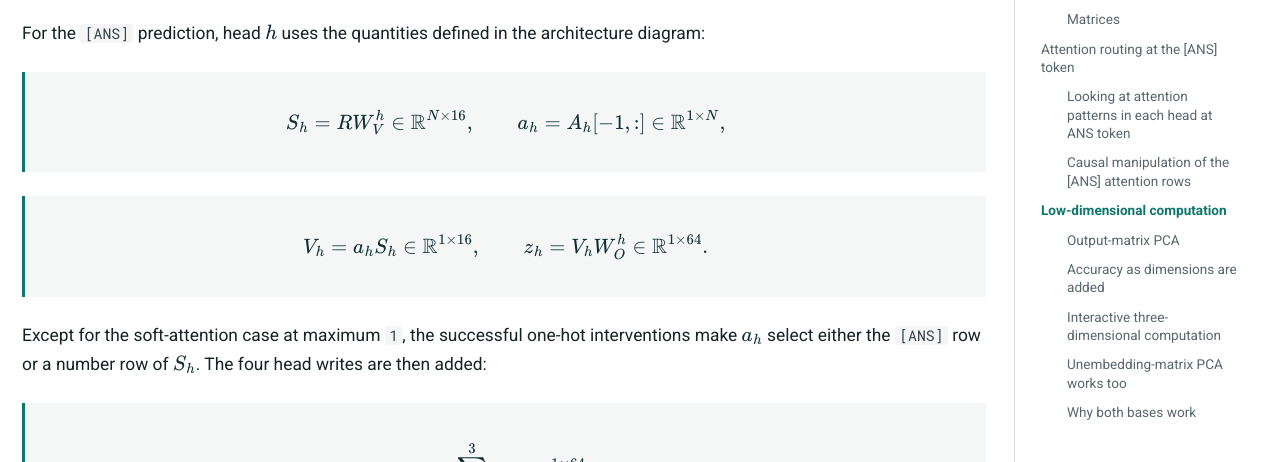
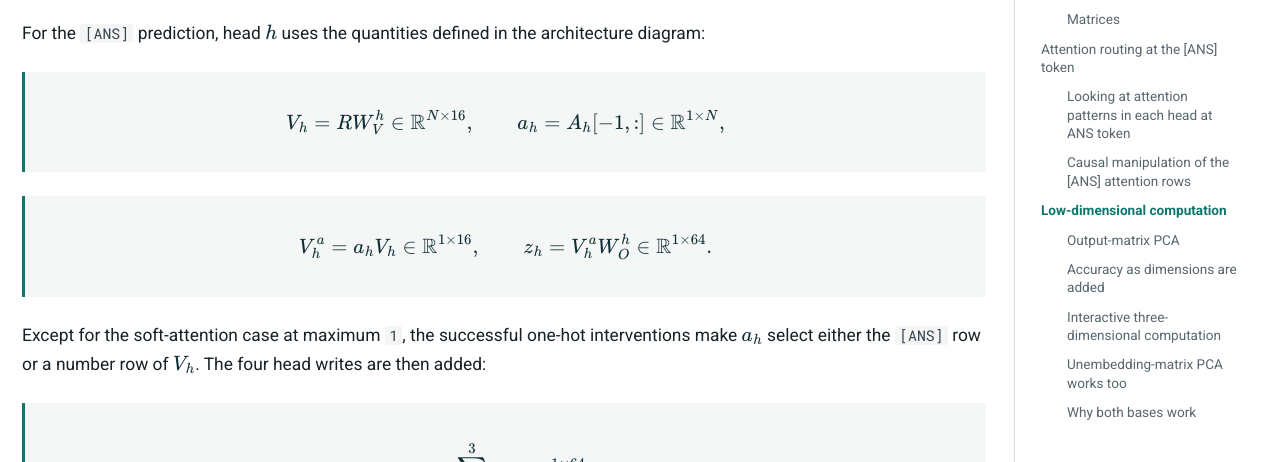
Before and after one commit to rakaar/april-2026-max-of-list-mech-interp, an MkDocs documentation site: the page built from docs/main-results.md, in a window 1280 px wide and 1400 px high, scrolled down 5480 px. Shown: the part 150-612 px from the top of the window. Built offline with MkDocs 1.6.1 and Material for MkDocs 9.7.7, drawn with Linux system fonts in a browser that asks for light colours; some of the changed text lies outside the part shown.

Commit message:
Distinguish values from attention-weighted values

```diff
--- a/docs/javascripts/main-results.js
+++ b/docs/javascripts/main-results.js
@@ -86,8 +86,8 @@
                 <small>W<sub>K</sub><sup>h</sup>: 64 &times; 16</small>
               </div>
               <div>
-                <b>Value sources</b>
-                <span>S<sub>h</sub> = R W<sub>V</sub><sup>h</sup></span>
+                <b>Value vectors</b>
+                <span>V<sub>h</sub> = R W<sub>V</sub><sup>h</sup></span>
                 <small>W<sub>V</sub><sup>h</sup>: 64 &times; 16</small>
               </div>
             </div>
@@ -106,14 +106,14 @@
               </div>
               <span class="architecture-down-arrow" aria-hidden="true">&#8594;</span>
               <div class="architecture-head-step">
-                <span class="architecture-step-label">Weighted value vector</span>
-                <strong>V<sub>h</sub> = a<sub>h</sub>S<sub>h</sub></strong>
+                <span class="architecture-step-label">Attention-weighted value</span>
+                <strong>V<sub>h</sub><sup>a</sup> = a<sub>h</sub>V<sub>h</sub></strong>
                 <small>1 &times; 16</small>
               </div>
               <span class="architecture-down-arrow" aria-hidden="true">&#8594;</span>
               <div class="architecture-head-step architecture-head-output">
                 <span class="architecture-step-label">Residual-stream write</span>
-                <strong>z<sub>h</sub> = V<sub>h</sub>W<sub>O</sub><sup>h</sup></strong>
+                <strong>z<sub>h</sub> = V<sub>h</sub><sup>a</sup>W<sub>O</sub><sup>h</sup></strong>
                 <small>W<sub>O</sub><sup>h</sup>: 16 &times; 64 &nbsp;&rarr;&nbsp; z<sub>h</sub>: 1 &times; 64</small>
               </div>
             </div>
--- a/docs/main-results.md
+++ b/docs/main-results.md
@@ -111,7 +111,7 @@ Below, each row is the resulting $a_h \in \mathbb{R}^{1 \times N}$.
 As the maximum number increases, more heads are recruited. The all-head
 `[ANS]`-self pattern acts as a baseline that decodes as `0`. A recruited head
 changes $a_h$ from `[ANS]` to the maximum-number token, thereby changing
-$V_h = a_h S_h$ and the residual-stream write $z_h = V_h W_O^h$. H3 is
+$V_h^a = a_h V_h$ and the residual-stream write $z_h = V_h^a W_O^h$. H3 is
 recruited for maxima `2–6`; H2 joins H3 for maxima `7–8`; and H0 joins H2 and
 H3 for maximum `9`.
 
@@ -151,20 +151,20 @@ For the `[ANS]` prediction, head $h$ uses the quantities defined in the
 architecture diagram:
 
 $$
-S_h = R W_V^h \in \mathbb{R}^{N \times 16},
+V_h = R W_V^h \in \mathbb{R}^{N \times 16},
 \qquad
 a_h = A_h[-1,:] \in \mathbb{R}^{1 \times N},
 $$
 
 $$
-V_h = a_h S_h \in \mathbb{R}^{1 \times 16},
+V_h^a = a_h V_h \in \mathbb{R}^{1 \times 16},
 \qquad
-z_h = V_h W_O^h \in \mathbb{R}^{1 \times 64}.
+z_h = V_h^a W_O^h \in \mathbb{R}^{1 \times 64}.
 $$
 
 Except for the soft-attention case at maximum `1`, the successful one-hot
 interventions make $a_h$ select either the `[ANS]` row or a number row of
-$S_h$. The four head writes are then added:
+$V_h$. The four head writes are then added:
 
 $$
 z = \sum_{h=0}^{3} z_h \in \mathbb{R}^{1 \times 64}.
@@ -213,7 +213,7 @@ $$
 The complete reduced computation is then
 
 $$
-z_k = \sum_h V_h \widetilde{W}_O^h
+z_k = \sum_h V_h^a \widetilde{W}_O^h
     \in \mathbb{R}^{1 \times k},
 \qquad
 \ell_k = z_k \widetilde{W}_U.
```
Also changed, not shown: other parts of docs/main-results.md (+3 -3 lines).
